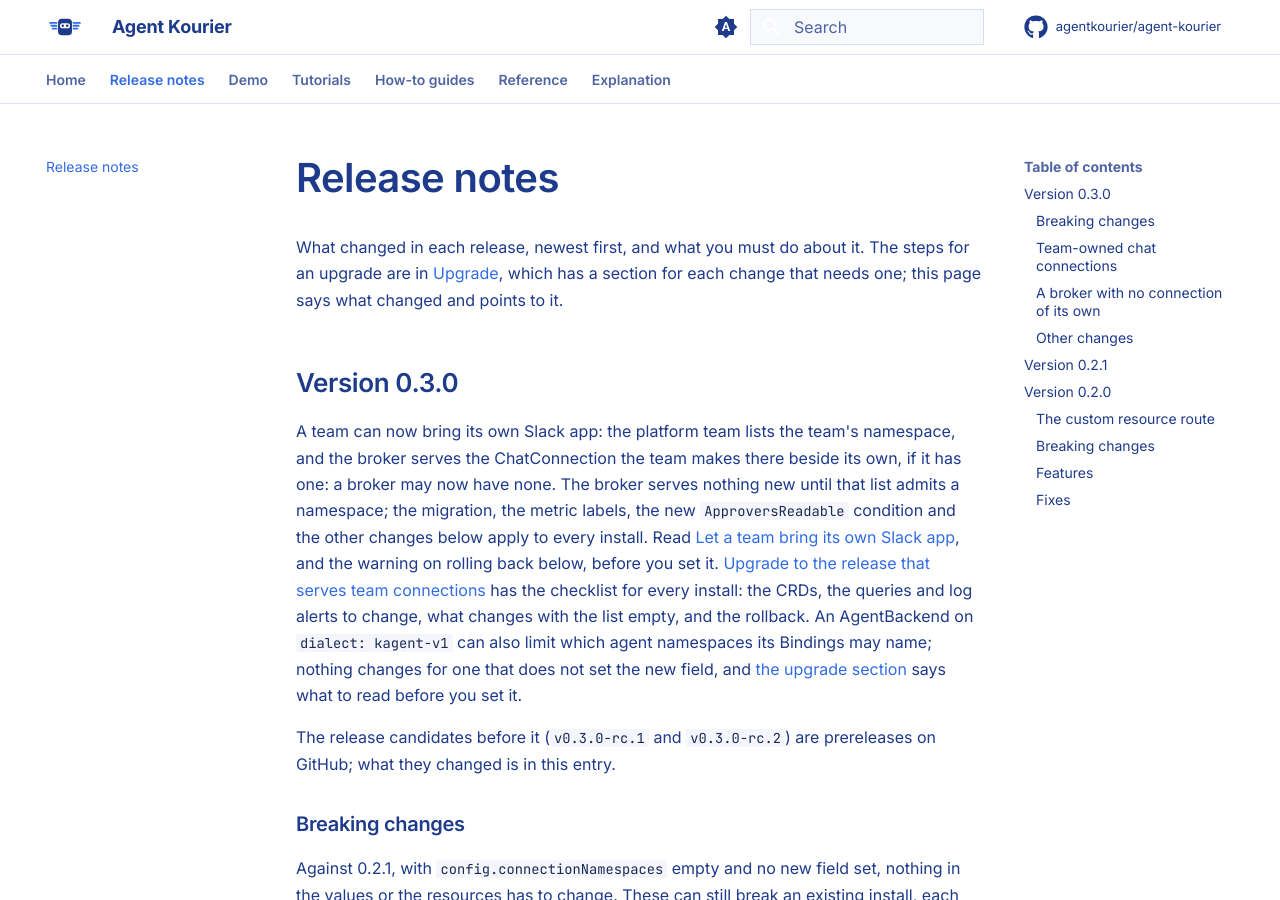
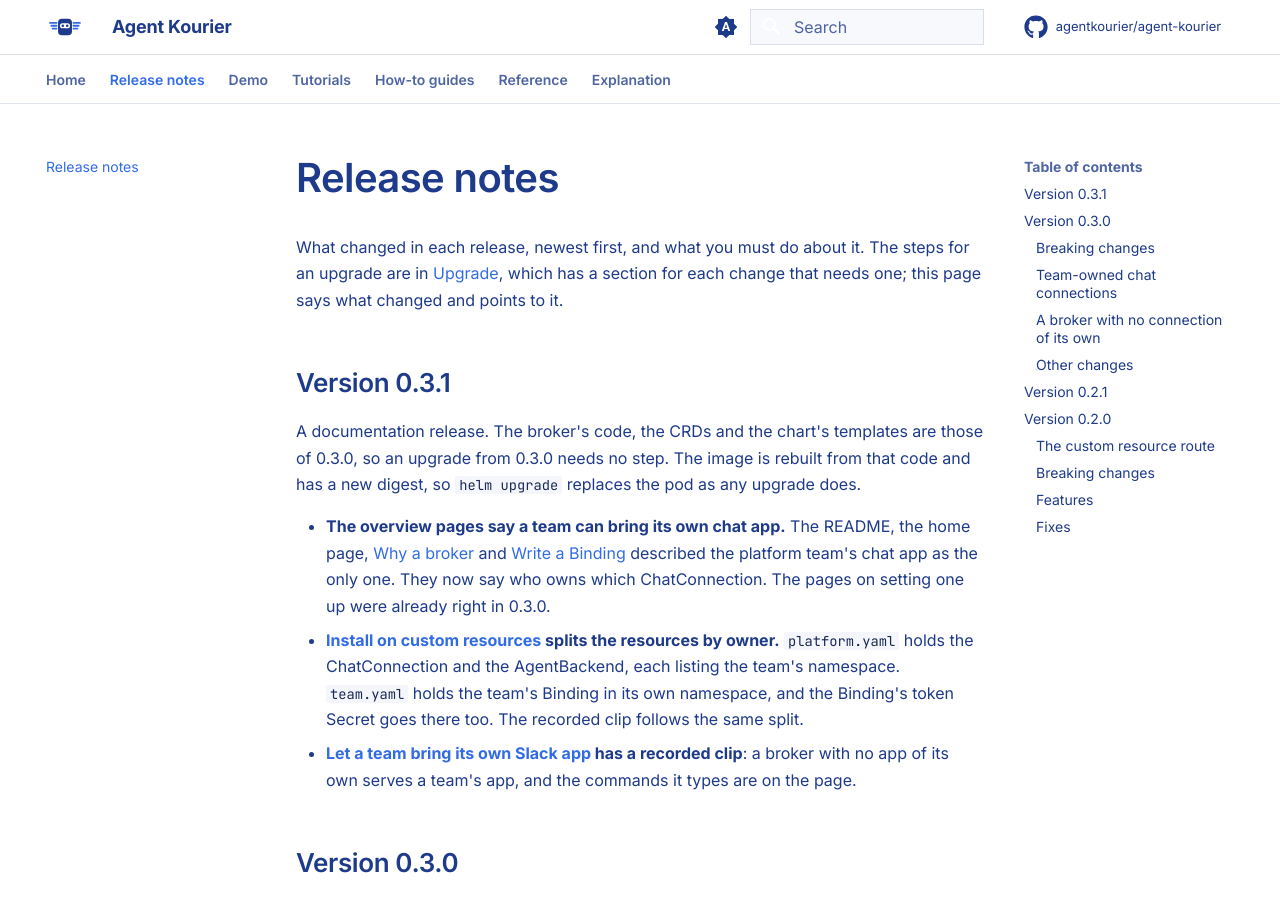
Before and after one commit to agentkourier/agent-kourier, an MkDocs documentation site: the page built from docs/release-notes.md, in a window 1280 px wide and 900 px high. Built offline with MkDocs 1.6.1 and Material for MkDocs 9.7.7, drawn with Linux system fonts in a browser that asks for light colours; comment, search, counter and statistics services are not loaded.

Commit message:
chore(release): 0.3.1

````diff
--- a/docs/how-to/team-slack-app.md
+++ b/docs/how-to/team-slack-app.md
@@ -345,7 +345,7 @@ config:
 
 ```sh
 kubectl create namespace agent-kourier
-helm install agent-kourier oci://ghcr.io/agentkourier/charts/agent-kourier --version 0.3.0 \
+helm install agent-kourier oci://ghcr.io/agentkourier/charts/agent-kourier --version 0.3.1 \
   -n agent-kourier -f my-values.yaml
 ```
 
--- a/docs/how-to/upgrade.md
+++ b/docs/how-to/upgrade.md
@@ -4,7 +4,7 @@ For an operator running the Helm chart: at the end, Agent Kourier runs a newer r
 audit log intact, and you know how to roll back.
 
 Each release publishes a signed multi-arch image and a chart whose default image is that image by digest, as
-[Install with Helm](install-with-helm.md#the-release) describes. The current release is `0.3.0`. To run a build that is not
+[Install with Helm](install-with-helm.md#the-release) describes. The current release is `0.3.1`. To run a build that is not
 released, see [Build from source](install-with-helm.md#build-from-source).
 
 The [release notes](../release-notes.md) say what each release changed and what is breaking. 0.2.0 makes custom resources the chart's default, so a
--- a/docs/release-notes.md
+++ b/docs/release-notes.md
@@ -2,6 +2,14 @@
 
 What changed in each release, newest first, and what you must do about it. The steps for an upgrade are in
 [Upgrade](how-to/upgrade.md), which has a section for each change that needs one; this page says what changed and points to it.
+
+## Version 0.3.1
+
+A documentation release. The broker's code, the CRDs and the chart's templates are those of 0.3.0, so an upgrade from 0.3.0 needs no step. The image is rebuilt from that code and has a new digest, so `helm upgrade` replaces the pod as any upgrade does.
+
+- **The overview pages say a team can bring its own chat app.** The README, the home page, [Why a broker](explanation/why-a-broker.md) and [Write a Binding](how-to/write-a-binding.md) described the platform team's chat app as the only one. They now say who owns which ChatConnection. The pages on setting one up were already right in 0.3.0.
+- **[Install on custom resources](how-to/install-with-helm.md#install-on-custom-resources) splits the resources by owner.** `platform.yaml` holds the ChatConnection and the AgentBackend, each listing the team's namespace. `team.yaml` holds the team's Binding in its own namespace, and the Binding's token Secret goes there too. The recorded clip follows the same split.
+- **[Let a team bring its own Slack app](how-to/team-slack-app.md#the-whole-path-recorded) has a recorded clip**: a broker with no app of its own serves a team's app, and the commands it types are on the page.
 
 ## Version 0.3.0
 
````
Also changed, not shown: README.md (+3 -3 lines), charts/agent-kourier/README.md (+3 -3 lines), docs/how-to/install-with-helm.md (+9 -9 lines), docs/index.md (+2 -2 lines), examples/recipes/custom-bot-trigger/README.md (+2 -2 lines), examples/recipes/sre-triage/README.md (+2 -2 lines), 9 other files.
